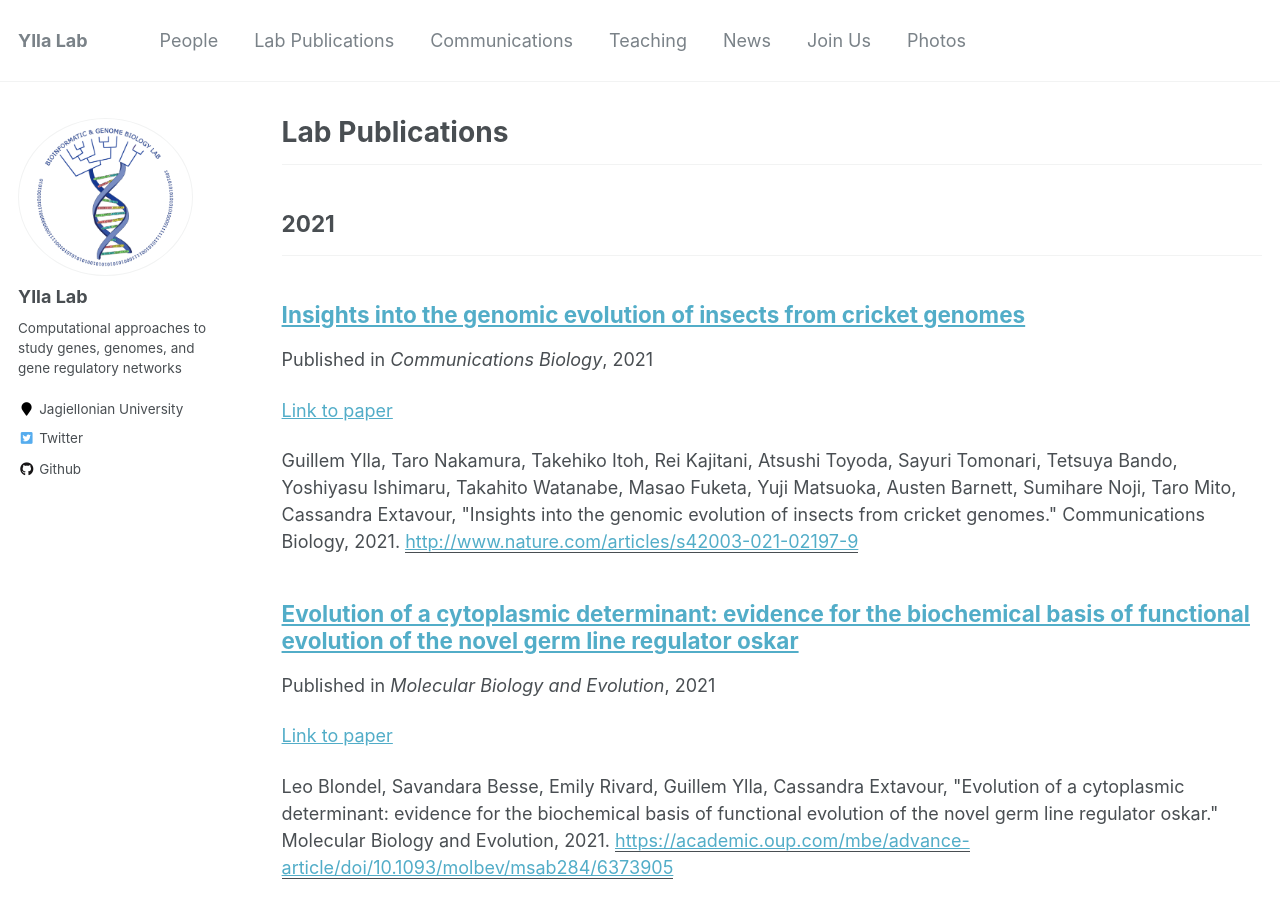
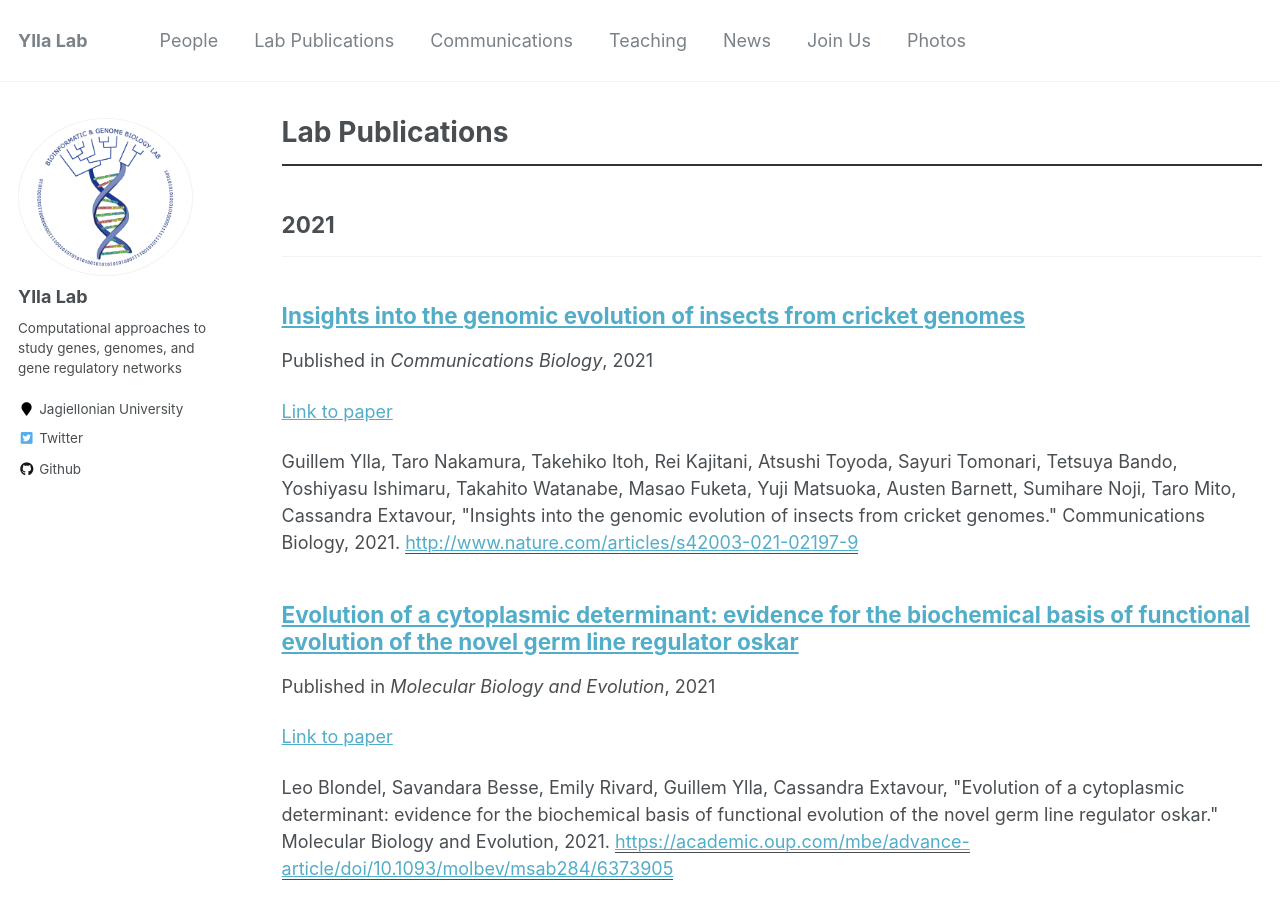
Before and after one commit to ylla-lab/ylla-lab.github.io, a Jekyll site: the page built from _pages/publications.md, in a window 1280 px wide and 900 px high. Built offline with Jekyll 4.4.1, drawn with Linux system fonts in a browser that asks for light colours.

Commit message:
make alignments

```diff
--- a/_includes/archive-single.html
+++ b/_includes/archive-single.html
@@ -58,6 +58,7 @@
       <p> {{ post.citation }} </p>
     {% elsif post.paperurl %}
       <p>Download <a href=" {{ post.paperurl }} "><u>here</u></a></p>
+      <hr>
     {% endif %}
 
   </article>
--- a/_pages/publications.md
+++ b/_pages/publications.md
@@ -12,7 +12,7 @@ author_profile: true
 {% include base_path %}
 
 {% include base_path %} {% capture written_year %}'None'{% endcapture %} {% for post in site.publications reversed%} {% capture year %}{{ post.date | date: '%Y' }}{% endcapture %} {% if year != written_year %}
-<hr>
+<hr style="height:2px;border:none;color:#333;background-color:#333;" />
 <h2>{{year}} </h2>
 <hr>
 {% capture written_year %}{{ year }}{% endcapture %} {% endif %} {% include archive-single.html %} {% endfor %}
```
Also changed, not shown: 1 other file.
